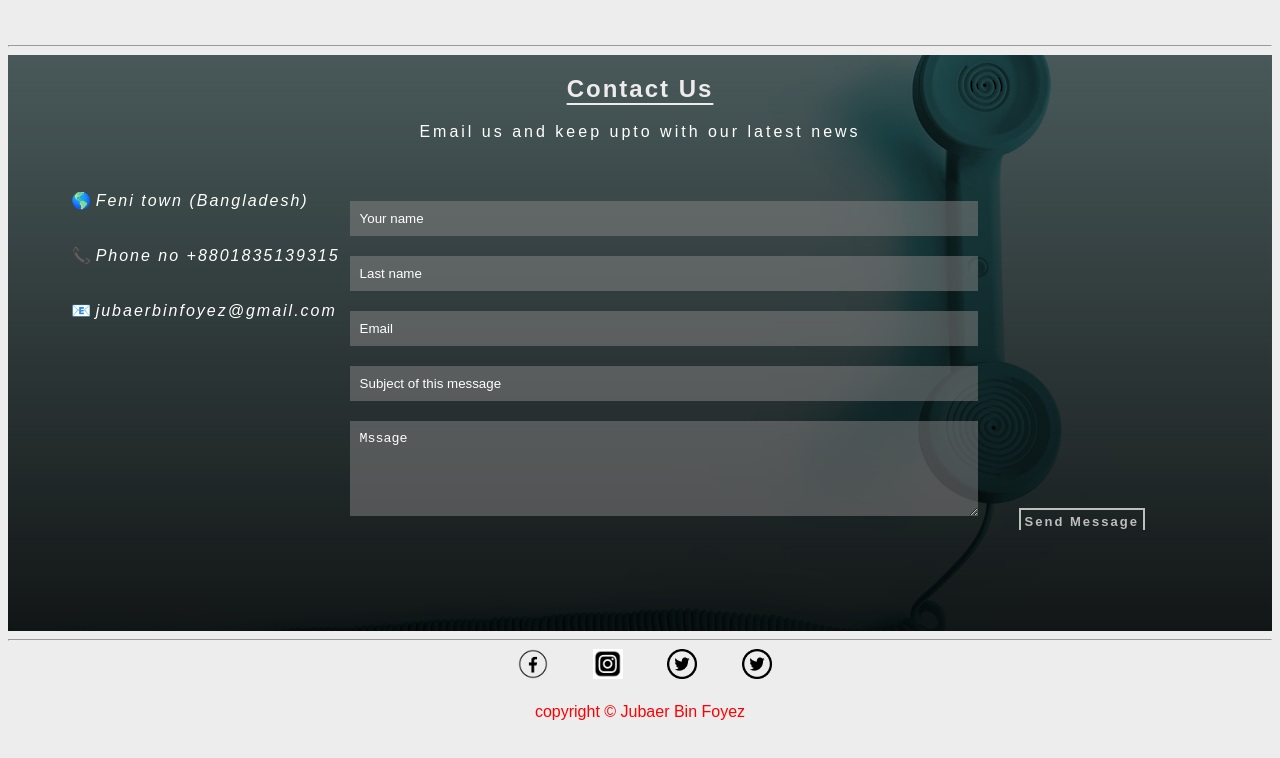
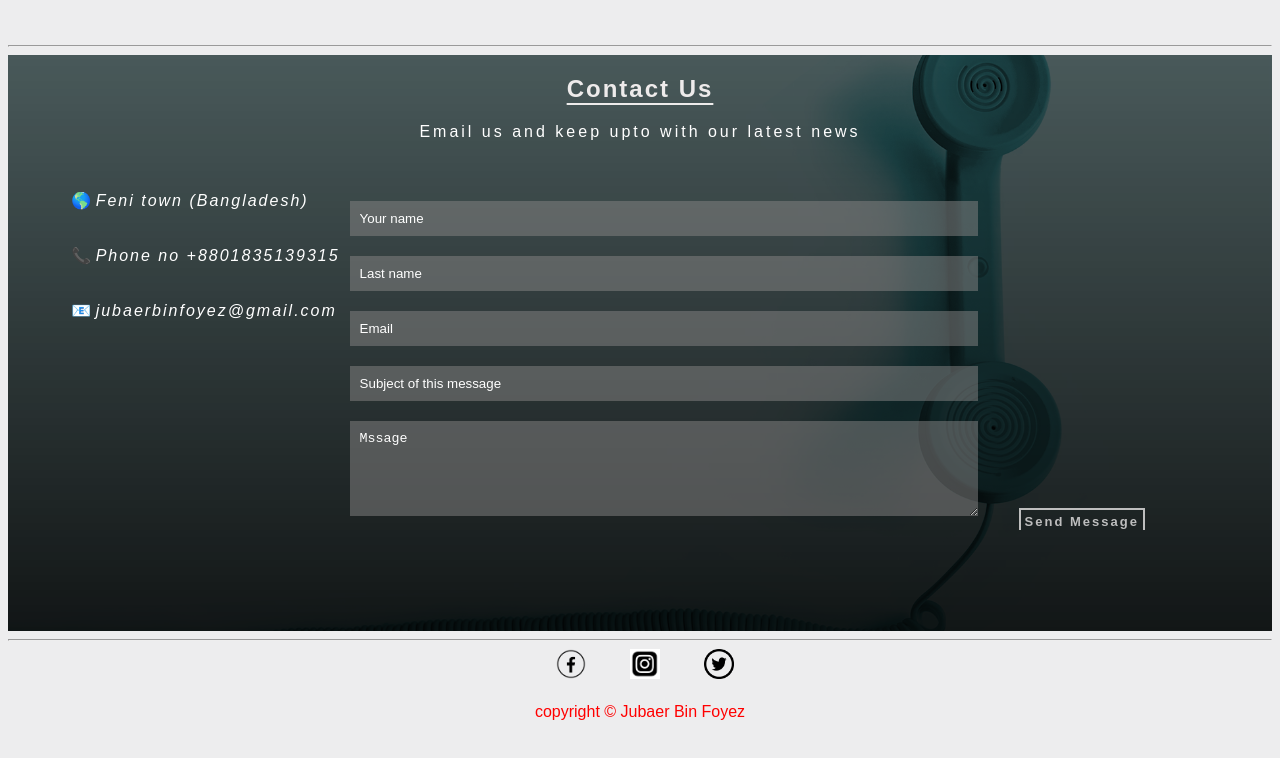
Before and after one commit to jubaeer/isalm, a plain HTML site: page index.html in a window 1280 px wide. Shown: the part 2043-2801 px from the top of the page. Drawn offline with Linux system fonts and the light colour scheme.

Commit message:
Update index.html

```diff
--- a/index.html
+++ b/index.html
@@ -154,7 +154,7 @@
 
       <a href="https://www.instagram.com/"><img src="image/inst.jpg" class="fb"></a>
       <a href="https://twitter.com/explore"><img src="image/ttr.png" class="fb"></a>
-        <a href="https://twitter.com/explore"><img src="image/ttr.png" class="fb"></a>
+
       <p>copyright &copy; Jubaer Bin Foyez</p>
 
   </end>
```
